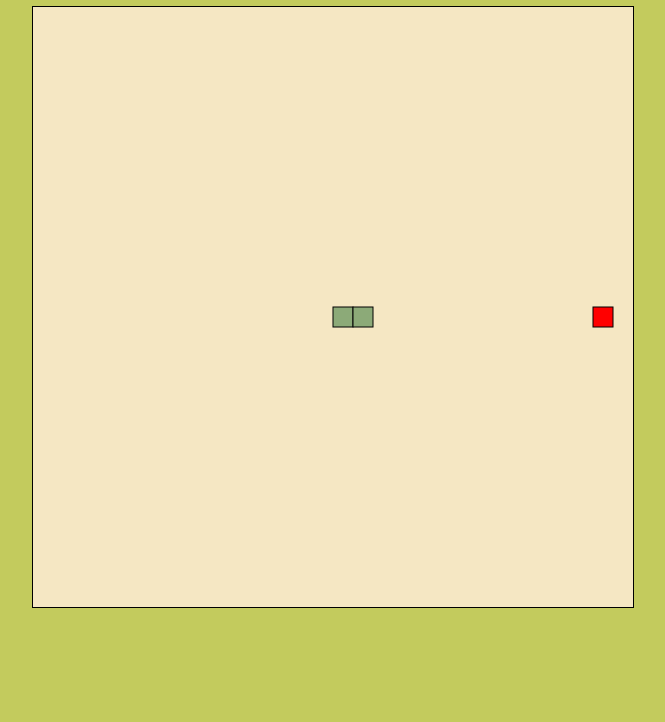
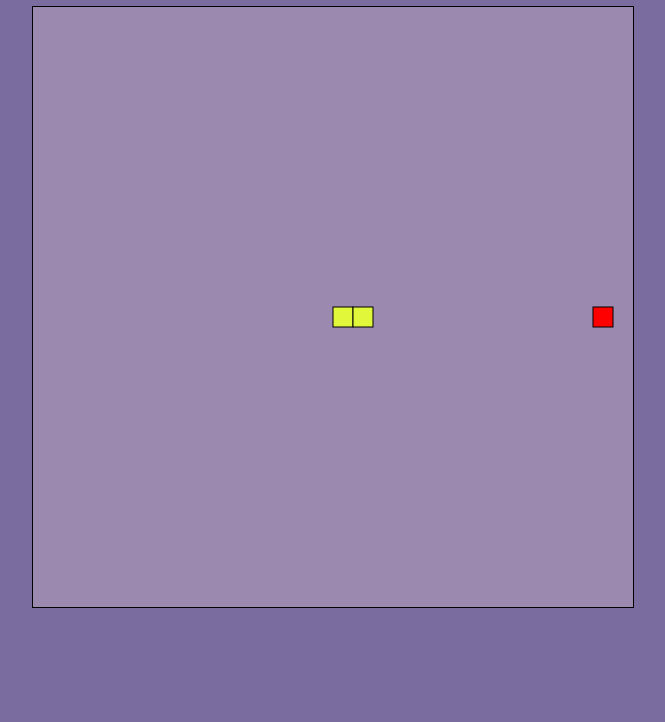
Before and after one commit to Max1mmus/My-Snake-game, a website: page snakeLayout.html in a window 1280 px wide. Shown: the part 78-800 px from the top of the page, without its empty margins (307-972 px from the left). Drawn offline with Linux system fonts and the light colour scheme.

Commit message:
in progress

```diff
--- a/snake.css
+++ b/snake.css
@@ -1,5 +1,5 @@
 body {
-    background-color:#C3CB5D;
+    background-color: #7A6C9E;
 }
 h1 {
     font-family: "Amatic SC";
@@ -10,5 +10,5 @@ canvas {
     border: 1px solid;
     margin: auto;
     display: flex;
-    background-color: #F5E7C3;
+    background-color: #9B89B0;
 }
--- a/snakejs.js
+++ b/snakejs.js
@@ -49,7 +49,7 @@ function paintSnake(){
 
     for(var i = 0; i < snakeArr.length; i++){
 
-        ctx.fillStyle = "#8CAA78";
+        ctx.fillStyle = "#E0F73A";
         ctx.fillRect(snakeArr[i].x, snakeArr[i].y, 20, 20);
         ctx.strokeStyle = "black";
         ctx.strokeRect(snakeArr[i].x, snakeArr[i].y, 20, 20);
@@ -110,8 +110,8 @@ document.onkeydown = function usingKey(event) {
         dx = 20;
         dy = 0;
     }
+}
 
-}
 draw();
 createSnake();
 console.log(snakeArr);
```
